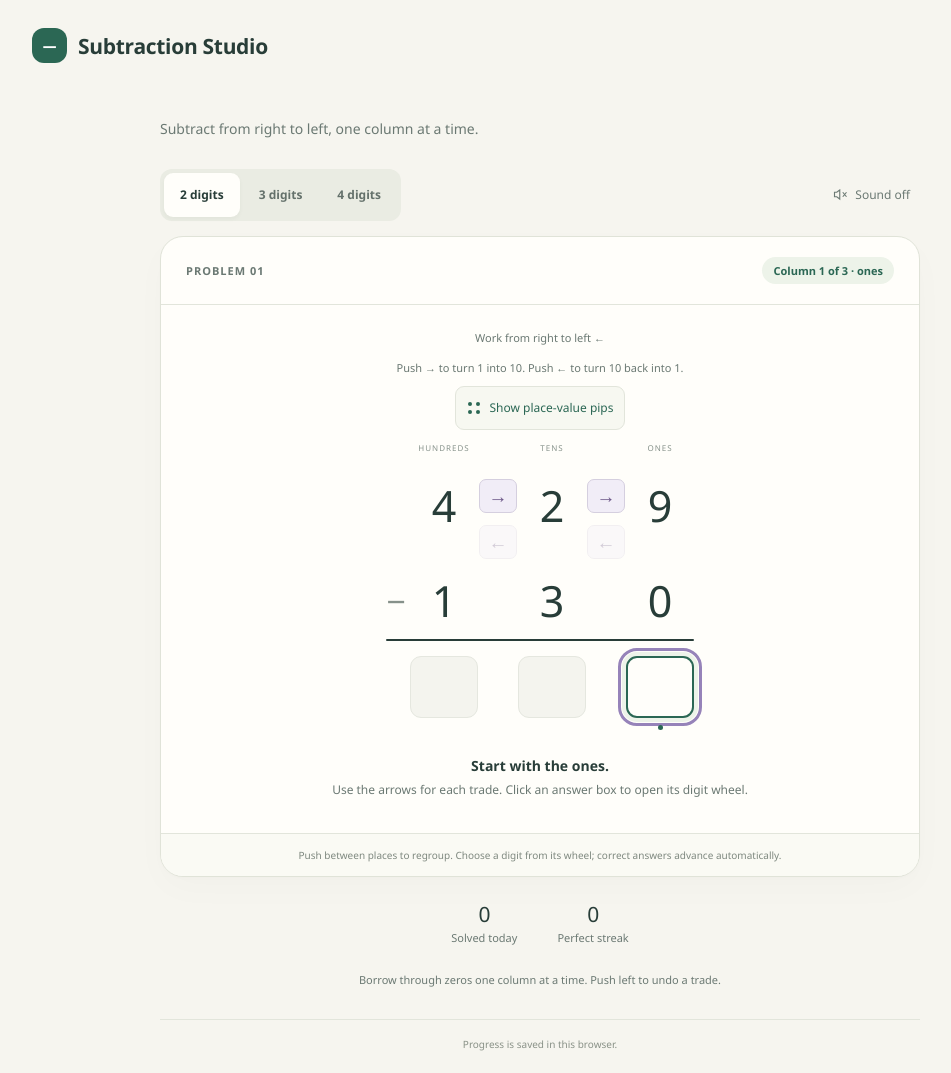
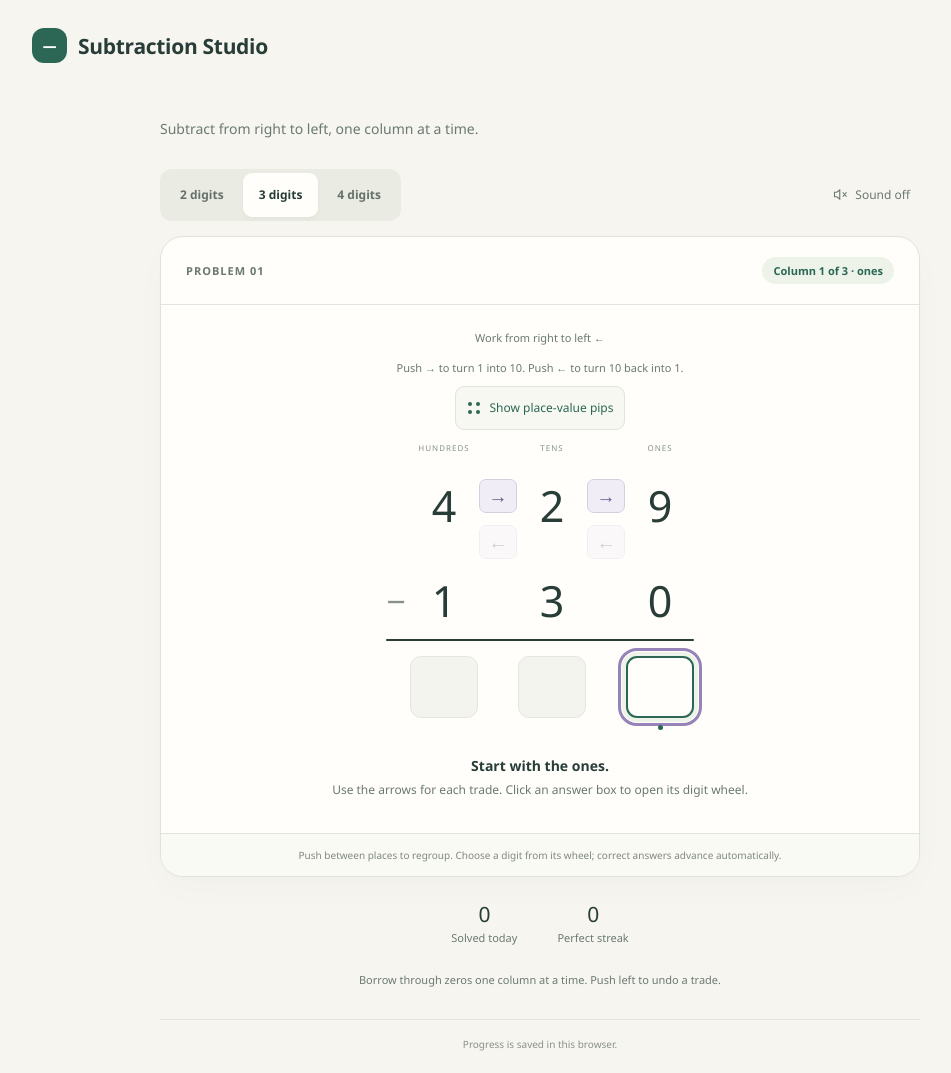
Before and after one commit to pschulam/pschulam.github.io, a Jekyll site: the page apps/long-subtraction.html, which Jekyll copies as it is, in a window 1280 px wide. Shown: the whole page, without its empty margins (100-1051 px from the left). Built offline with Jekyll 4.4.1, drawn with Linux system fonts in a browser that asks for light colours.

Commit message:
Fix digit-level toggle desync on load in Subtraction Studio
Initial markup marked '2 digits' as pressed while state.level started at 3,
so clicking '3 digits' hit an early-return guard and never synced the UI.

```diff
--- a/apps/long-subtraction.html
+++ b/apps/long-subtraction.html
@@ -168,8 +168,8 @@
       <p class="intro">Subtract from right to left, one column at a time.</p>
       <div class="toolbar">
         <div class="levels" role="group" aria-label="Number of digits">
-          <button class="level" data-level="2" aria-pressed="true">2 digits</button>
-          <button class="level" data-level="3" aria-pressed="false">3 digits</button>
+          <button class="level" data-level="2" aria-pressed="false">2 digits</button>
+          <button class="level" data-level="3" aria-pressed="true">3 digits</button>
           <button class="level" data-level="4" aria-pressed="false">4 digits</button>
         </div>
         <button id="sound" class="quiet" aria-pressed="false" aria-label="Enable sound">
```
